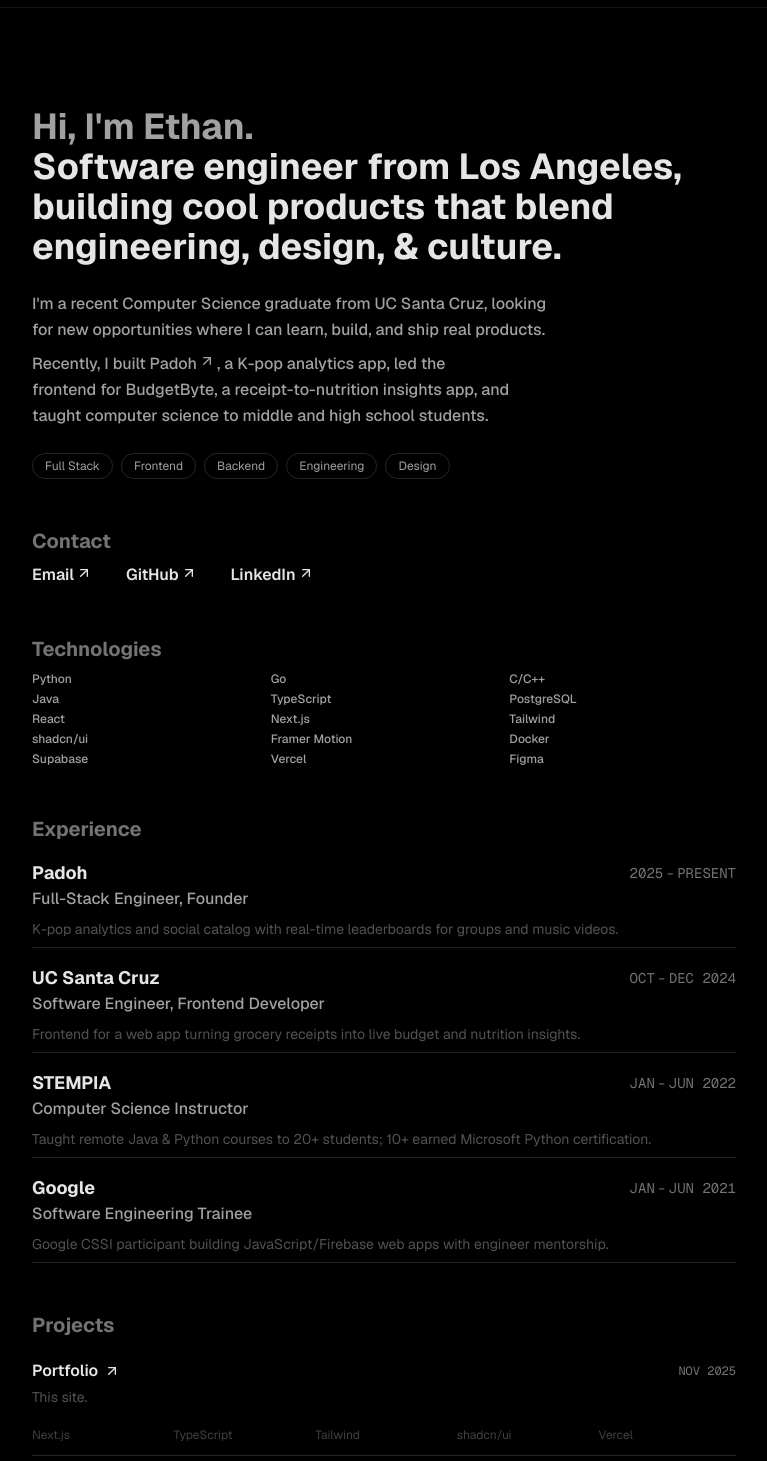
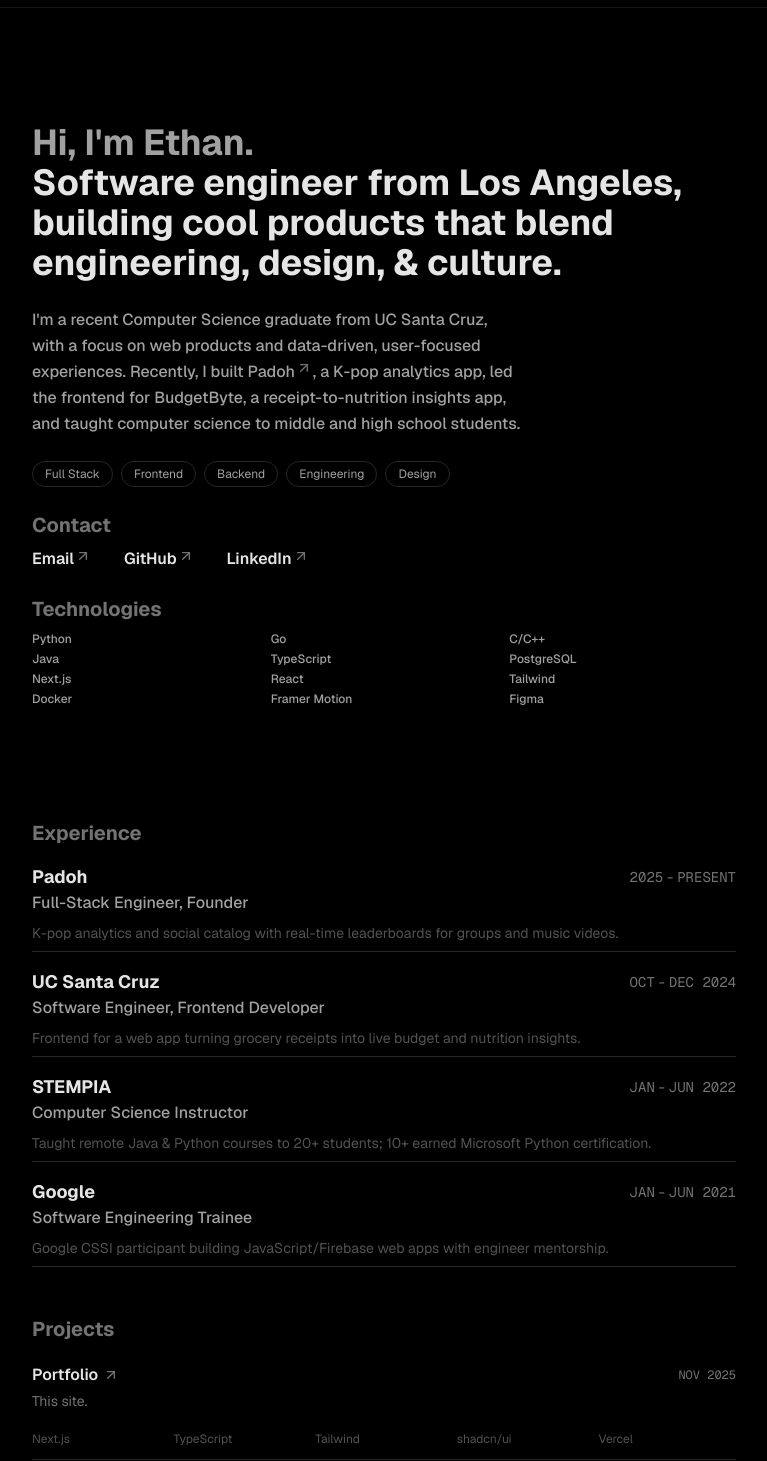
Before and after one commit to ethanbyeon/portfolio, a Next.js app: page / in a window 1280 px wide. Shown: the part 29-1490 px from the top of the page, without its empty margins (256-1023 px from the left). Built offline with nearby package versions, Linux system fonts and the light colour scheme.

Commit message:
style: move Contacts & Technologies to About section, fix section scroll behavior, update About info, add hover effect on Projects, adjust cols for Projects tech stack

```diff
--- a/src/app/(home)/about.tsx
+++ b/src/app/(home)/about.tsx
@@ -1,10 +1,20 @@
 import { ExternalLink } from "@/components/external-link";
+import { Contact } from "./contact";
+import { Technologies } from "./technologies";
 
 export const About = () => (
-  <section className="space-y-6">
+  <section
+    id="about"
+    className="
+      space-y-6 pt-22
+      scroll-mt-20
+      min-h-[100vh]
+      flex flex-col justify-center
+  "
+  >
     {/* Hero */}
-    <div className="mt-22 space-y-3 leading-relaxed">
-      <h1 id="about" className="text-4xl font-bold text-balance text-primary">
+    <div className="space-y-3 leading-relaxed">
+      <h1 className="text-4xl font-bold text-balance text-primary">
         <span className="text-neutral-400">Hi, I&apos;m Ethan.</span>
         <br />
         Software engineer from Los Angeles,
@@ -16,10 +26,8 @@
     {/* Body */}
     <div className="space-y-2 leading-relaxed font-medium text-neutral-400 text-balance max-w-xl">
       <p>
-        I&apos;m a recent Computer Science graduate from UC Santa Cruz, looking
-        for new opportunities where I can learn, build, and ship real products.
-      </p>
-      <p>
+        I&apos;m a recent Computer Science graduate from UC Santa Cruz, with a
+        focus on web products and data-driven, user-focused experiences.
         Recently, I built{" "}
         <ExternalLink
           href="https://padoh.vercel.app"
@@ -46,5 +54,8 @@
         ),
       )}
     </div>
+
+    <Contact />
+    <Technologies />
   </section>
 );
--- a/src/app/(home)/contact.tsx
+++ b/src/app/(home)/contact.tsx
@@ -2,10 +2,8 @@
 import { ExternalLink } from "@/components/external-link";
 
 export const Contact = () => (
-  <section>
-    <h2 id="contact" className="mb-2 font-bold text-xl text-neutral-500">
-      Contact
-    </h2>
+  <section id="contact">
+    <h2 className="mb-2 font-bold text-xl text-neutral-500">Contact</h2>
     <ul className="flex gap-8">
       {CONTACTS.map((contact) => (
         <li key={contact.title}>
--- a/src/app/(home)/experience.tsx
+++ b/src/app/(home)/experience.tsx
@@ -2,10 +2,8 @@
 import { EXPERIENCE } from "@/data/experience";
 
 export const Experience = () => (
-  <section>
-    <h2 id="experience" className="mb-4 font-bold text-xl text-neutral-500">
-      Experience
-    </h2>
+  <section id="experience" className="scroll-mt-20">
+    <h2 className="mb-4 font-bold text-xl text-neutral-500">Experience</h2>
     <ul className="space-y-4">
       {EXPERIENCE.map((exp) => (
         <li
--- a/src/app/(home)/page.tsx
+++ b/src/app/(home)/page.tsx
@@ -1,6 +1,4 @@
 import { About } from "./about";
-import { Contact } from "./contact";
-import { Technologies } from "./technologies";
 import { Experience } from "./experience";
 import { Projects } from "./projects";
 import { Footer } from "@/components/layout/footer";
@@ -10,8 +8,6 @@
     <>
       <main className="space-y-12">
         <About />
-        <Contact />
-        <Technologies />
         <Experience />
         <Projects />
       </main>
--- a/src/app/(home)/projects.tsx
+++ b/src/app/(home)/projects.tsx
@@ -2,12 +2,10 @@
 import { PROJECTS } from "@/data/projects";
 
 export const Projects = () => (
-  <section>
-    <h2 id="projects" className="mb-2 font-bold text-xl text-neutral-500">
-      Projects
-    </h2>
+  <section id="projects" className="scroll-mt-20">
+    <h2 className="mb-2 font-bold text-xl text-neutral-500">Projects</h2>
 
-    <ul className="divide-y divide-neutral-800">
+    <ul>
       {PROJECTS.map((exp) => {
         const techList = Array.isArray(exp.tech)
           ? exp.tech
@@ -19,10 +17,31 @@
           <li
             key={exp.title}
             className="
-              group mt-2
+              group relative mt-2
               grid grid-cols-[minmax(0,2fr)_minmax(0,2fr)_minmax(0,1fr)]
               items-center
               gap-x-4 gap-y-1 py-3
+
+              border-b border-neutral-800
+              transition-all duration-500
+
+              before:content-['']
+              before:absolute before:left-0 before:bottom-[-1px]
+              before:h-px before:w-full
+              before:bg-foreground
+              before:opacity-0
+              before:transition-opacity before:duration-500
+              hover:before:opacity-100
+
+              after:content-['']
+              after:pointer-events-none
+              after:absolute after:left-0 after:bottom-0
+              after:h-px after:w-full
+              after:bg-foreground
+              after:origin-center
+              after:scale-x-0
+              after:transition-transform after:duration-300 after:ease-in-out
+              hover:after:scale-x-100
             "
           >
             <div className="col-span-1 flex items-center space-x-1">
@@ -60,8 +79,8 @@
             <div className="col-span-3 space-y-1">
               <p
                 className="
-                  text-sm text-balance text-neutral-600 group-hover:text-neutral-400
-                  line-clamp-2
+                  text-sm text-balance line-clamp-2
+                  text-neutral-500
                 "
               >
                 {exp.summary}
@@ -71,9 +90,9 @@
             <div className="col-span-3 mt-4">
               <div
                 className="
-                  grid grid-cols-1 sm:grid-cols-5
+                  grid grid-cols-3 sm:grid-cols-5
                   gap-y-0.5 gap-x-1
-                  text-xs text-neutral-700
+                  text-xs text-neutral-600
                 "
               >
                 {techList.map((tech) => (
--- a/src/app/(home)/technologies.tsx
+++ b/src/app/(home)/technologies.tsx
@@ -2,14 +2,12 @@
 import { TOOLS } from "@/data/tools";
 
 export const Technologies = () => (
-  <section>
-    <h2 id="technologies" className="mb-2 font-bold text-xl text-neutral-500">
-      Technologies
-    </h2>
+  <section id="technologies">
+    <h2 className="mb-2 font-bold text-xl text-neutral-500">Technologies</h2>
     <div
       className="
         grid auto-rows-min
-        grid-cols-1 md:grid-cols-3
+        grid-cols-3
         gap-x-3 gap-y-1
         font-medium
         text-xs text-neutral-400
--- a/src/app/layout.tsx
+++ b/src/app/layout.tsx
@@ -40,9 +40,9 @@
       <head />
       <body
         className={cn(
-          "antialiased bg-background",
+          "antialiased bg-background scroll-smooth",
           "mx-auto max-w-3xl min-h-screen",
-          "px-8 py-12 font-sans",
+          "px-8 font-sans",
           "[--content-max:70rem]",
           geistSans.variable,
           geistMono.variable,
--- a/src/components/external-link.tsx
+++ b/src/components/external-link.tsx
@@ -42,7 +42,7 @@
       </span>
       <ArrowUpRight
         className={cn(
-          "h-4 w-4 m-0.5",
+          "h-4 w-4 m-0.25 text-neutral-500",
           "transition-colors duration-200 ease-in",
           iconClassName,
         )}
--- a/src/components/layout/footer.tsx
+++ b/src/components/layout/footer.tsx
@@ -2,7 +2,7 @@
 import { ExternalLink } from "@/components/external-link";
 
 export const Footer = () => (
-  <footer className="mt-22">
+  <footer className="mt-22 pb-12">
     <div className="flex flex-col justify-between md:flex-row gap-2">
       <div className="flex gap-8">
         {CONTACTS.map((contact) => (
--- a/src/data/projects.ts
+++ b/src/data/projects.ts
@@ -25,11 +25,14 @@
       "Go",
       "PostgreSQL",
       "Tailwind",
+      "shadcn/ui",
       "Supabase",
       "Drizzle ORM",
+      "Google Cloud Platform",
       "Docker",
-      "Google Cloud Platform",
       "Vercel",
+      "Gin",
+      "pgx",
     ],
     summary:
       "Real time K-pop analytics platform that tracks YouTube performance, trends, and rankings across groups and music videos.",
@@ -43,7 +46,7 @@
       "Next.js",
       "TypeScript",
       "Firebase",
-      "Tesseract",
+      "Tesseract OCR",
       "OpenAI API",
       "Figma",
     ],
--- a/src/data/tools.ts
+++ b/src/data/tools.ts
@@ -1,11 +1,8 @@
 export const TOOLS = [
+  "Next.js",
   "React",
-  "Next.js",
   "Tailwind",
-  "shadcn/ui",
+  "Docker",
   "Framer Motion",
-  "Docker",
-  "Supabase",
-  "Vercel",
   "Figma",
 ];
```
